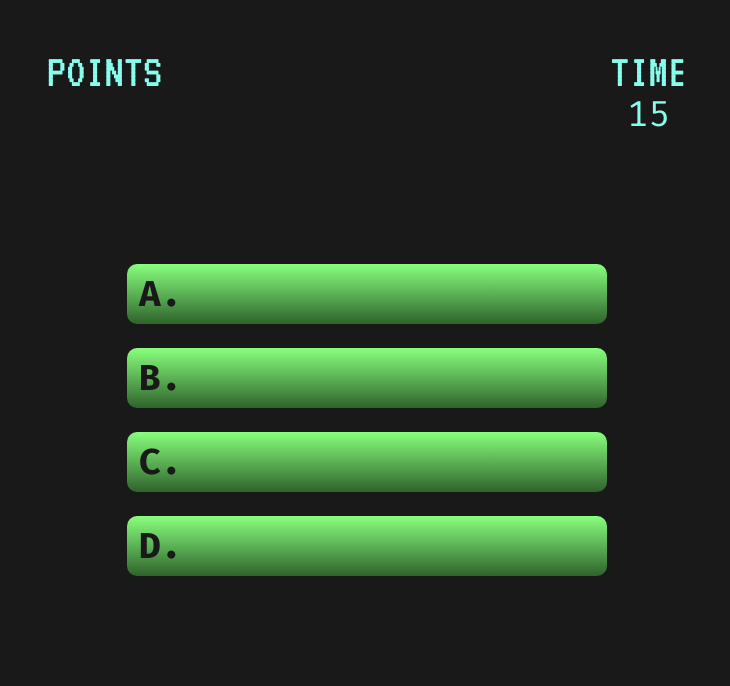
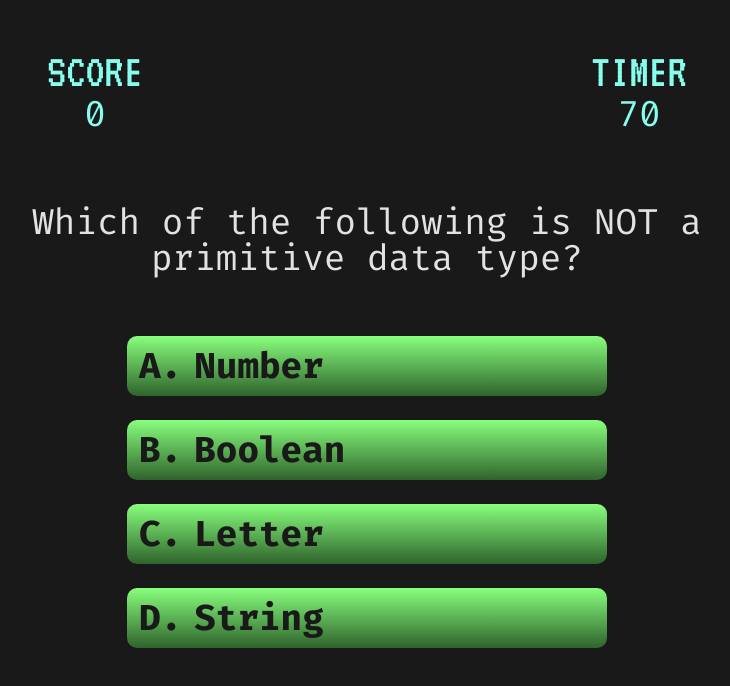
Before and after one commit to elizabetholsavsky/code-quiz, a plain HTML site: page game.html in a window 1280 px wide. Shown: the whole page, without its empty margins (273-1003 px from the left). Drawn offline with Linux system fonts and the light colour scheme.

Commit message:
Reformat question array, link to html

```diff
--- a/assets/game.js
+++ b/assets/game.js
@@ -1,82 +1,82 @@
-function playGame() {
-    // timer starts
+let questionNumber = 0
+let answersCorrect = 0
+var secondsLeft = 75
+let questions = [
+    {
+        question: "Which of the following is NOT a primitive data type?",
+        choices: ["Number", "Boolean", "Letter", "String"],
+        answer: "Letter",
+    },
+    {
+        question: "Which method adds items to an array one at a time?",
+        choices: ["add()", "push()", "sort()", "Cannot be done"],
+        answer: "push()",
+    },
+    {
+        question: "What kind of loop will repeat a block of code until a condition returns 'false'?",
+        choices: ["For Loop", "For In Loop", "Fruit Loop", "While Loop"],
+        answer: "While Loop",
+    },
+    {
+        question: "What does the acronym DOM represent?",
+        choices: ["Dinner On Me", "Document Object Model", "Document Only Model", "Done On Microsoft"],
+        answer: "Document Object Model",
+    },
+    {
+        question: "Which term describes a reusable block of code that performs a certain task?",
+        choices: ["Function", "Class", "ID", "Boolean"],
+        answer: "Function",
+    },
+]
+
+function countdown() {
     var timeText = document.querySelector("#timeLeft");
-
-    var secondsLeft = 20;
-
-    function countdown () {
-        var timeLeft = setInterval(function() {
+    var timeLeft = setInterval(function () {
         secondsLeft--;
         timeText.textContent = secondsLeft;
+        if (secondsLeft === 0) {
+            clearInterval(timeLeft);
+        }
+    }, 1000);
+}
 
-        if(secondsLeft === 0) {
-            clearInterval(timeLeft);
-          }
-        }, 1000);
-    }
-    countdown();
+function askQuestion() {
+    var question = document.getElementsByClassName("question");
+    var choices = document.getElementsByClassName("choice-text");
+    var scoreText = document.querySelector("#score");
 
-    // select question and choice el from html
-    var question = document.querySelector(".question");
-    var choices = document.querySelector(".choice-text");
-    // select points in score-display
-    var correctCount = document.querySelector("#correctCount");
+    if (questionNumber < 5) {
+        scoreText.textContent = answersCorrect
+        currentQuestion = questions[questionNumber]
+        question[0].innerText = currentQuestion.question
 
-    // create question array with question/choices/answer
-    let questions = [
-        {
-            question:"Which of the following is NOT a primitive data type?",
-            choice1:"Number",
-            choice2:"Boolean",
-            choice3:"Letter",
-            choice4:"String",
-            answer:"3",
-        },
-        {
-            question:"Which method adds items to an array one at a time?",
-            choice1:"add()",
-            choice2:"push()",
-            choice3:"sort()",
-            choice4:"Cannot be done",
-            answer:"2",
-        },
-        {
-            question:"What kind of loop will repeat a block of code until a condition returns 'false'?",
-            choice1:"For Loop",
-            choice2:"For In Loop",
-            choice3:"Fruit Loop",
-            choice4:"While Loop",
-            answer:"4",
-        },
-        {
-            question:"What does the acronym DOM represent?",
-            choice1:"Dinner On Me",
-            choice2:"Document Object Model",
-            choice3:"Document Only Model",
-            choice4:"Done On Microsoft",
-            answer:"2",
-        },
-        {
-            question:"Which term describes reusable blocks of code that perform a certain task?",
-            choice1:"Function",
-            choice2:"Class",
-            choice3:"ID",
-            choice4:"Boolean",
-            answer:"1",
-        },
-    ]
-//start function to play
-
-//event listener for click
-
-//correct, go to next question, increment score
-
-//wrong, subtract 5 seconds, choice hidden
-
-//Score= points earned * time remaining
-
-//set up new end page for high scores
+        for (i = 0; i < choices.length; i++) {
+            choices[i].innerHTML = currentQuestion.choices[i]
+            choices[i].addEventListener('click', function (event) {
+                event.preventDefault()
+                let choiceText = event.target.innerHTML;
+                console.log(questionNumber)
+                // console.log(choiceText);
+                // console.log(currentQuestion);
+                // console.log(choiceText === currentQuestion.answer);
+                if (choiceText === currentQuestion.answer) {
+                    // console.log("Inside if block");
+                    answersCorrect = answersCorrect + 1;
+                    questionNumber = questionNumber + 1;
+                    askQuestion()
+                } else {
+                    // console.log("Inside else block");
+                    secondsLeft = secondsLeft - 3;
+                    questionNumber = questionNumber + 1;
+                    askQuestion()
+                }
+            })
+        }
+    } else (console.log("questionsOver"))
 
 }
 
-playGame();
+window.onload = function () {
+    countdown();
+    askQuestion()
+}
--- a/game.html
+++ b/game.html
@@ -21,19 +21,19 @@
 
             <div class="score-display-item">
                 <p class="score-display-title">
-                    POINTS
+                    SCORE
                 </p>
-                <p id="correctCount">
 
+                <p id="score">
                 </p>
             </div>
 
             <div class="score-display-item">
                 <p  class="score-display-title">
-                    TIME
+                    TIMER
                 </p>
+
                 <p id="timeLeft">
-
                 </p>
             </div>
 
```
Also changed, not shown: assets/end.html (added, +13 -0 lines), index.html (+3 -3 lines).
